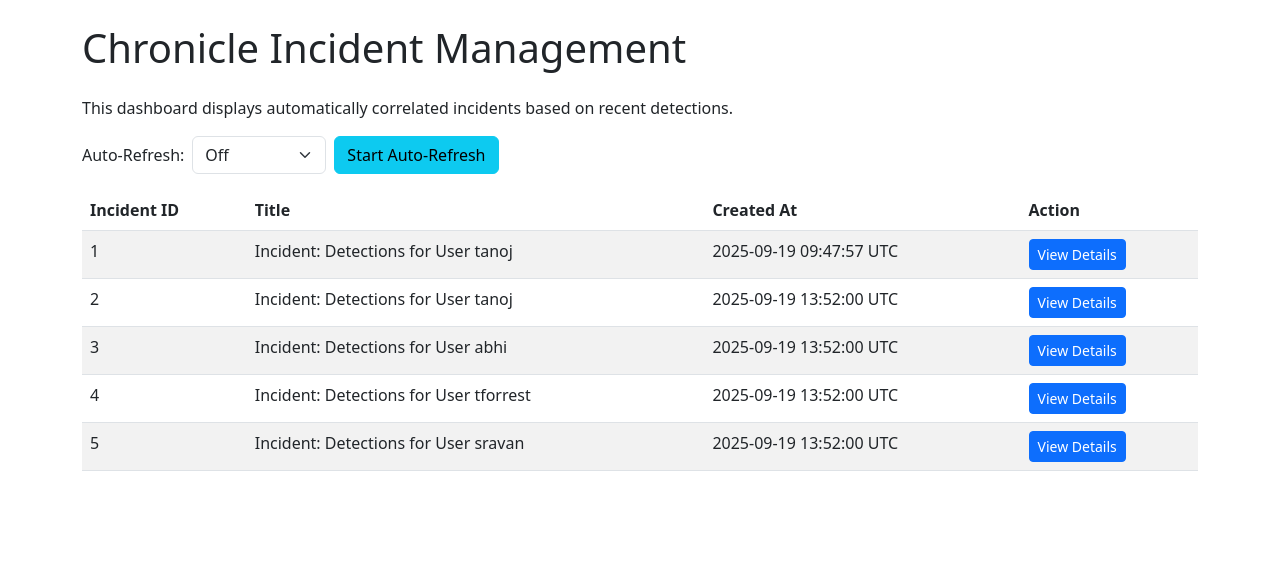
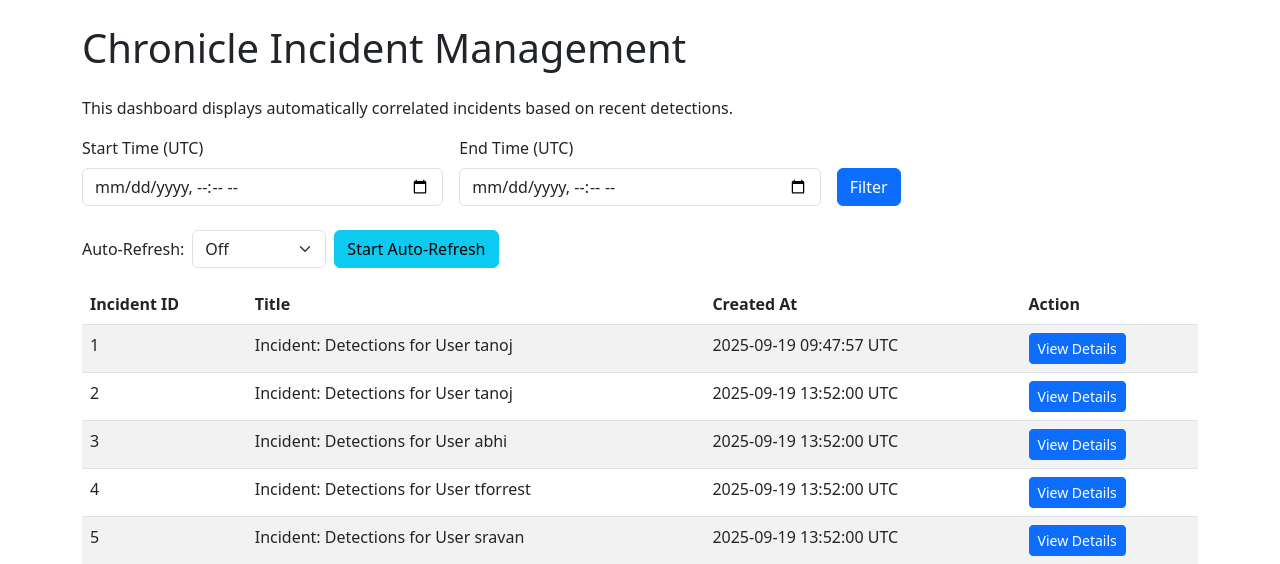
Before and after one commit to abhishekpeddada/siem_project, a Flask app: template templates/dashboard.html in a window 1280 px wide. Shown: the part 76-640 px from the top of the page. Run offline with Flask 3, Linux system fonts and the light colour scheme; the template is opened without the code that fills it: values that come from a table or form of the project are taken from there, others are empty.

Commit message:
add option to select timeframe in dashboard and also add udm chat persistance

```diff
--- a/app.py
+++ b/app.py
@@ -194,12 +194,20 @@
 def dashboard():
     """Renders the main dashboard, listing all incidents."""
     try:
+        # Get time parameters from the request, or use a default
+        start_time_str = request.args.get("start_time")
+        end_time_str = request.args.get("end_time")
+
+        if not start_time_str or not end_time_str:
+            end_time_obj = datetime.datetime.now(datetime.timezone.utc)
+            start_time_obj = end_time_obj - datetime.timedelta(hours=24)
+            start_time_str = start_time_obj.strftime("%Y-%m-%dT%H:%M")
+            end_time_str = end_time_obj.strftime("%Y-%m-%dT%H:%M")
+
+        start_time_iso = format_to_chronicle_time(start_time_str)
+        end_time_iso = format_to_chronicle_time(end_time_str)
+
         # Fetch detections for monitored rules and create/update incidents
-        end_time_obj = datetime.datetime.now(datetime.timezone.utc)
-        start_time_obj = end_time_obj - datetime.timedelta(hours=24)
-        start_time_iso = start_time_obj.isoformat(timespec='seconds').replace('+00:00', 'Z')
-        end_time_iso = end_time_obj.isoformat(timespec='seconds').replace('+00:00', 'Z')
-
         all_new_detections = []
         for version_id in MONITORED_RULE_IDS:
             detections, _ = get_detections_for_rule(
@@ -217,7 +225,12 @@
 
         # Now, fetch all incidents to display on the dashboard
         incidents = Incident.query.order_by(Incident.created_at.desc()).all()
-        return render_template("dashboard.html", incidents=incidents)
+        return render_template(
+            "dashboard.html",
+            incidents=incidents,
+            start_time=start_time_str,
+            end_time=end_time_str
+        )
     except Exception as e:
         return f"An error occurred: {e}", 500
 
@@ -263,8 +276,6 @@
     except Exception as e:
         return jsonify({"error": f"UDM Search failed: {str(e)}"}), 500
 
-# In app.py, replace the existing chat() function with this one
-
 @app.route("/api/chat", methods=["POST"])
 def chat():
     """Handles the Gemini chat request for log analysis."""
@@ -272,7 +283,7 @@
         data = request.json
         prompt = data.get("prompt")
         incident_id = data.get("incident_id")
-        logs = data.get("logs") # This is a new field to handle ad-hoc logs
+        logs = data.get("logs")
 
         if not prompt:
             return jsonify({"error": "Prompt is required"}), 400
@@ -280,7 +291,6 @@
         chat_history = []
 
         if incident_id:
-            # Logic for Incident-based chat (existing functionality)
             incident = Incident.query.get_or_404(incident_id)
             all_logs_string = ""
             for detection_link in incident.detections:
@@ -294,7 +304,6 @@
             for msg in history:
                 chat_history.append({"role": "user" if msg.sender == 'user' else 'model', "parts": [{"text": msg.message}]})
         else:
-            # Logic for ad-hoc UDM search (new functionality)
             if not logs:
                 return jsonify({"error": "Logs are required for ad-hoc analysis"}), 400
             chat_history.append({"role": "user", "parts": [{"text": f"Raw Logs for Ad-Hoc Analysis:\n\n{logs}\n\n"}]})
@@ -324,7 +333,6 @@
         result = response.json()
         generated_text = result.get('candidates', [{}])[0].get('content', {}).get('parts', [{}])[0].get('text', 'No response from AI.')
 
-        # Only save messages to the database if an incident ID is present
         if incident_id:
             user_msg = ChatMessage(incident_id=incident_id, sender='user', message=prompt)
             ai_msg = ChatMessage(incident_id=incident_id, sender='ai', message=generated_text)
--- a/templates/dashboard.html
+++ b/templates/dashboard.html
@@ -28,6 +28,22 @@
     <div class="container">
         <h1 class="mb-4">Chronicle Incident Management</h1>
         <p>This dashboard displays automatically correlated incidents based on recent detections.</p>
+
+        <form id="dashboardForm" method="GET" class="mb-4">
+            <div class="row g-3 align-items-end">
+                <div class="col-md-4">
+                    <label for="start_time" class="form-label">Start Time (UTC)</label>
+                    <input type="datetime-local" class="form-control" id="start_time" name="start_time" value="{{ start_time }}">
+                </div>
+                <div class="col-md-4">
+                    <label for="end_time" class="form-label">End Time (UTC)</label>
+                    <input type="datetime-local" class="form-control" id="end_time" name="end_time" value="{{ end_time }}">
+                </div>
+                <div class="col-md-4">
+                    <button type="submit" class="btn btn-primary">Filter</button>
+                </div>
+            </div>
+        </form>
 
         <div class="mb-3 d-flex align-items-center">
             <label for="refreshInterval" class="form-label me-2 mb-0">Auto-Refresh:</label>
@@ -78,7 +94,10 @@
         function startAutoRefresh(interval) {
             if (interval > 0) {
                 refreshIntervalId = setInterval(() => {
-                    window.location.reload();
+                    const url = new URL(window.location.href);
+                    url.searchParams.set('start_time', document.getElementById('start_time').value);
+                    url.searchParams.set('end_time', document.getElementById('end_time').value);
+                    window.location.href = url.href;
                 }, interval);
                 refreshButton.textContent = "Stop Auto-Refresh";
                 refreshButton.classList.remove('btn-info');
```
Also changed, not shown: templates/udm_search.html (+24 -6 lines), instance/app_data.db.
